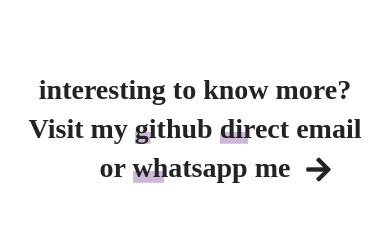
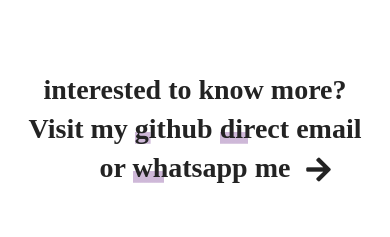
Before and after one commit to Mohspac/my-portfolio, a plain HTML site: page index.html in a window 390 px wide. Shown: the part 10989-11226 px from the top of the page. Drawn offline with Linux system fonts and the light colour scheme; a script that the page names is missing; a web font is replaced by a local one.

Commit message:
Update index.html
Typographical error fixed

```diff
--- a/index.html
+++ b/index.html
@@ -520,7 +520,7 @@
     <div class="container">
       <div class="row">
         <div class="col-md-12">
-          <h2 class="mobile-text-center">interesting to know more? Visit my <a href="https://github.com/Mohspac/"><mark class="Git_icon"> github</a>
+          <h2 class="mobile-text-center">interested to know more? Visit my <a href="https://github.com/Mohspac/"><mark class="Git_icon"> github</a>
             <a href="mailto:ola.wale9@gmail.com" target="_blank"><mark class="email-change"> email me</mark></a>
             or
             <a href="https://wa.link/g1jcou" target="_blank" class="contact-w-arrow"><mark> whatsapp me
```
